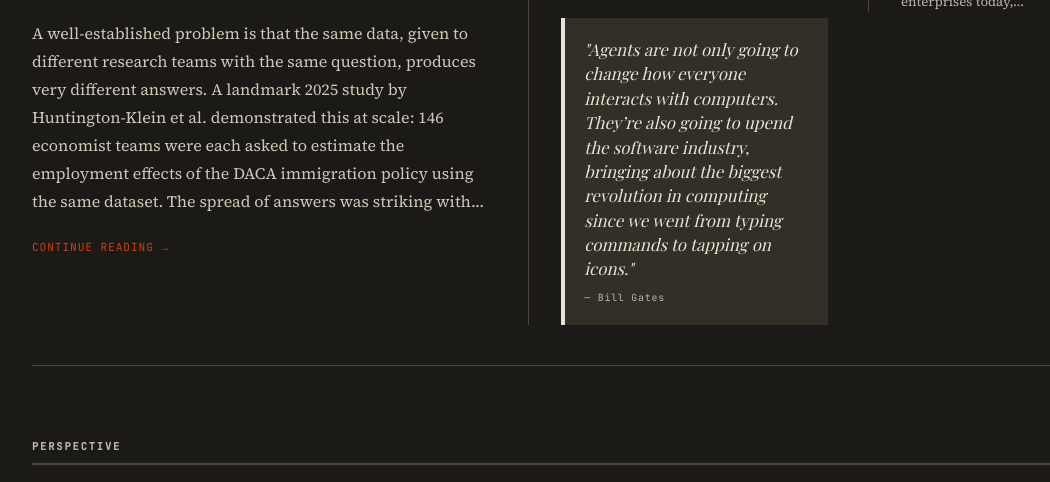
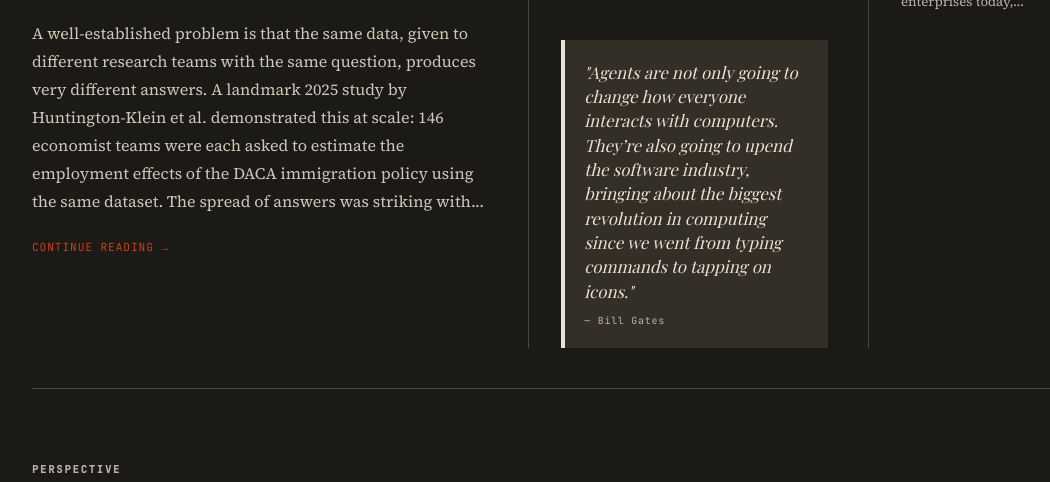
Before and after one commit to christbt79/agentic-times, a Jekyll site: the page built from index.html, in a window 1280 px wide. Shown: the part 1016-1498 px from the top of the page, without its empty margins (70-1120 px from the left). Built offline with Jekyll 4.4.1, drawn with Linux system fonts in a browser that asks for light colours; some web fonts are replaced; grey boxes are pictures that could not be loaded.

Commit message:
Sidebar story style fix.css

```diff
--- a/assets/css/style.css
+++ b/assets/css/style.css
@@ -155,7 +155,7 @@ img { max-width: 100%; height: auto; display: block; }
    FRONT PAGE
    ============================================ */
 
-.front-page-grid { grid-column: 1 / -1; display: grid; grid-template-columns: 1fr 300px 240px; gap: 2.5rem; padding-bottom: 2.5rem; border-bottom: 1px solid var(--rule-light); margin-bottom: 2.5rem; align-items: start; }
+.front-page-grid { grid-column: 1 / -1; display: grid; grid-template-columns: 1fr 300px 240px; gap: 2.5rem; padding-bottom: 2.5rem; border-bottom: 1px solid var(--rule-light); margin-bottom: 2.5rem; align-items: stretch; }
 .lead-story { }
 .lead-headline { font-family: var(--font-display); font-size: clamp(1.6rem, 3.5vw, 2.4rem); font-weight: 700; line-height: 1.18; letter-spacing: -0.01em; margin-bottom: 0.75rem; }
 .lead-headline a:hover { color: var(--accent); }
@@ -174,7 +174,7 @@ img { max-width: 100%; height: auto; display: block; }
    SIDEBAR
    ============================================ */
 
-.sidebar-mid { border-left: 1px solid var(--rule-light); padding-left: 2rem; }
+.sidebar-mid { border-left: 1px solid var(--rule-light); padding-left: 2rem; display: flex; flex-direction: column; }
 .sidebar-right { border-left: 1px solid var(--rule-light); padding-left: 2rem; }
 .sidebar-section { margin-bottom: 2rem; padding-bottom: 2rem; border-bottom: 1px solid var(--rule-light); }
 .sidebar-section:last-child { border-bottom: none; margin-bottom: 0; padding-bottom: 0; }
```
